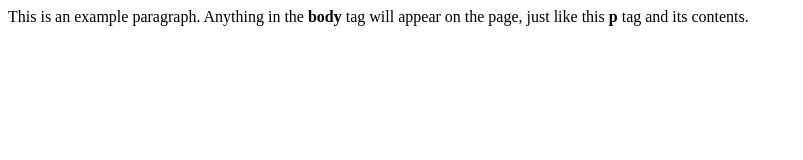
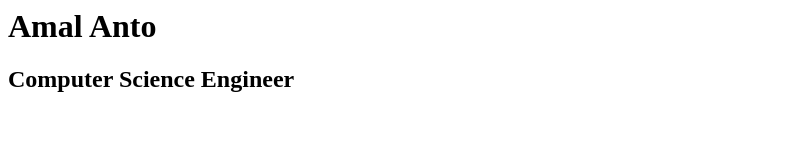
Before and after one commit to Amal-Anto/Amal-Anto.github.io, a plain HTML site: page index.html in a window 1280 px wide. Shown: the whole page, without its empty margins (0-803 px from the left). Drawn offline with Linux system fonts and the light colour scheme.

Commit message:
Update index.html

```diff
--- a/index.html
+++ b/index.html
@@ -3,6 +3,7 @@
     <title>This is the title of the webpage!</title>
   </head>
   <body>
-    <p>This is an example paragraph. Anything in the <strong>body</strong> tag will appear on the page, just like this <strong>p</strong> tag and its contents.</p>
+    <h1>Amal Anto</h1>
+    <h2>Computer Science Engineer</h2>
   </body>
 </html>
```
